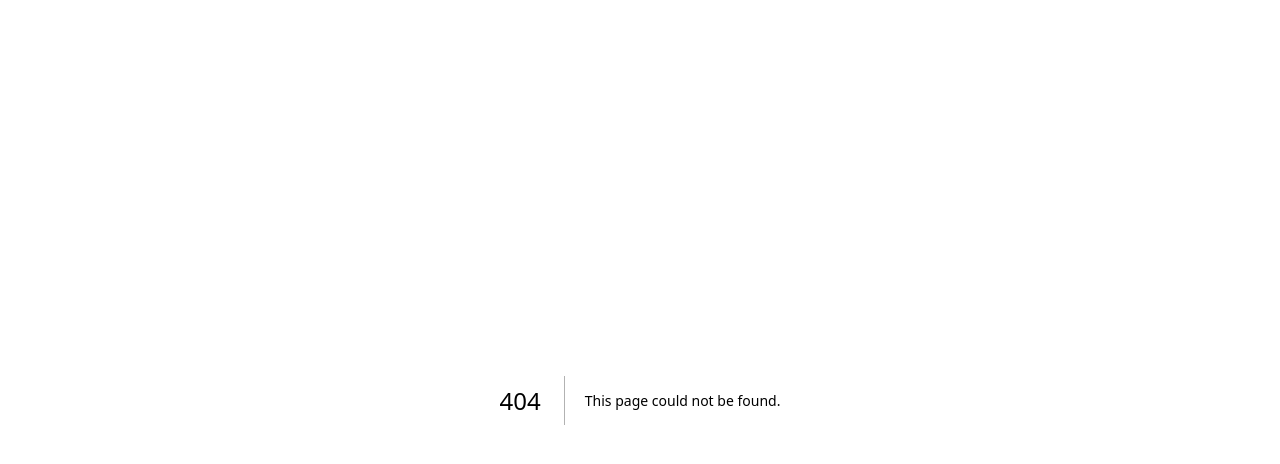
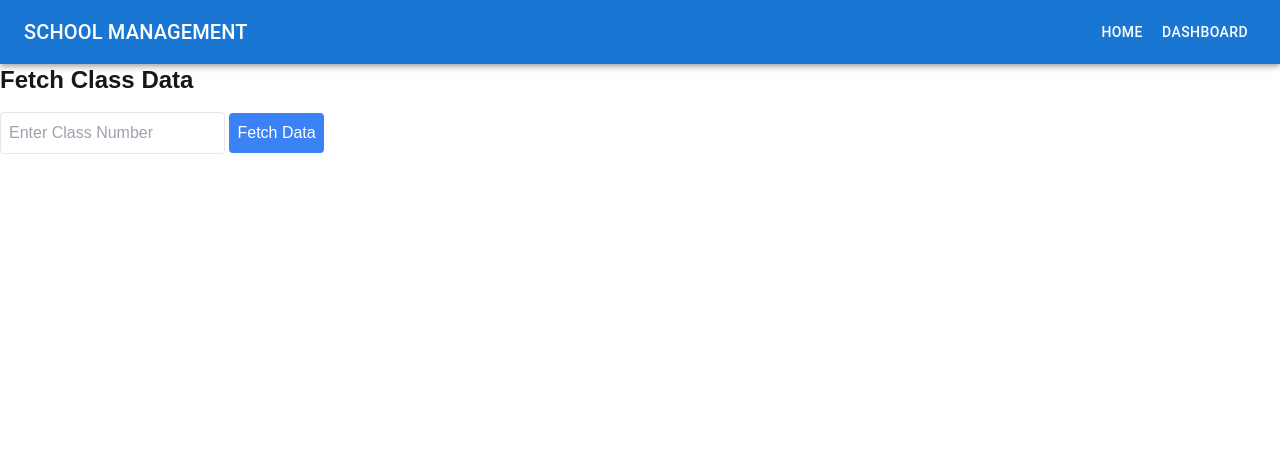
Before and after one commit to Shubhavkaushik/school_mgmt, a Next.js app: page /DeleteStudent in a window 1280 px wide. Before the commit this address had no page. Shown: the top 464 px of the page. Built offline with nearby package versions, Linux system fonts and the light colour scheme.

Commit message:
eit half

```diff
--- /dev/null
+++ b/src/app/DeleteStudent/page.jsx
@@ -0,0 +1,85 @@
+"use client"
+import { useState } from 'react';
+import SideBar from "@/Component/SideBar"
+
+export default function Delete() {
+  const [classNumber, setClassNumber] = useState('');
+  const [result, setResult] = useState(null);
+  const [error, setError] = useState('');
+
+  const fetchClassData = async (e) => {
+    e.preventDefault();
+    setError('');
+    setResult(null);
+
+    try {
+      const response = await fetch(`${process.env.NEXT_PUBLIC_BACKEND_URL}/api/students/${classNumber}`,{
+        method:"GET"
+      });
+      if (!response.ok) {
+        throw new Error('Class not found');
+      }
+      const data = await response.json();
+      setResult(data);
+    } catch (err) {
+      setError(err.message);
+    }
+  };
+
+  return (
+    <><SideBar></SideBar>
+
+        <h2 className="text-2xl font-semibold mb-4">Fetch Class Data</h2>
+        <form onSubmit={fetchClassData}>
+          <input
+            type="text"
+            value={classNumber}
+            onChange={(e) => setClassNumber(e.target.value)}
+            placeholder="Enter Class Number"
+            className="border p-2 w-half mb-4 rounded"
+            required
+          />
+          {"                                      "}
+          <button type="submit" className="bg-blue-500 text-white p-2 rounded ">
+            Fetch Data
+          </button>
+        </form>
+        {error && <p className="text-red-500 mt-4">{error}</p>}
+        {result && result.length > 0 && (
+  <div className="mt-4">
+    <h3 className="font-semibold">Class Strength:   {result.length}</h3>
+    <table className="min-w-full bg-white border border-gray-300 mt-2">
+      <thead>
+        <tr className="bg-gray-200 text-gray-600 uppercase text-sm leading-normal">
+          <th className="py-3 px-6 text-left">SR Number</th>
+          <th className="py-3 px-6 text-left">Name</th>
+          <th className="py-3 px-6 text-left">Class</th>
+          <th className="py-3 px-6 text-left">Aadhar No</th>
+          <th className="py-3 px-6 text-left">Date of Birth</th>
+          <th className="py-3 px-6 text-left">Phone Number</th>
+          <th className="py-3 px-6 text-left">Edit Student</th>
+          <th className="py-3 px-6 text-left">Delete Student</th>
+        </tr>
+      </thead>
+      <tbody className="text-gray-600 text-sm font-light">
+        {result.map((student) => (
+          <tr key={student.srNumber} className="border-b border-gray-300 hover:bg-gray-100">
+            <td className="py-3 px-6">{student.srNumber}</td>
+            <td className="py-3 px-6">{student.name}</td>
+            <td className="py-3 px-6">{student.class}</td>
+            <td className="py-3 px-6">{student.aadharCardNo}</td>
+            <td className="py-3 px-6">{new Date(student.dob).toLocaleDateString()}</td>
+            <td className="py-3 px-6">{student.contactNumber}</td>
+           <td><button className="py-3 px-6" onClick>Edit</button></td>
+           <td> <button className="py-3 px-6" onClick>Delete</button></td>
+          </tr>
+        ))}
+      </tbody>
+    </table>
+  </div>
+)}
+
+
+    </>
+  );
+}
```
